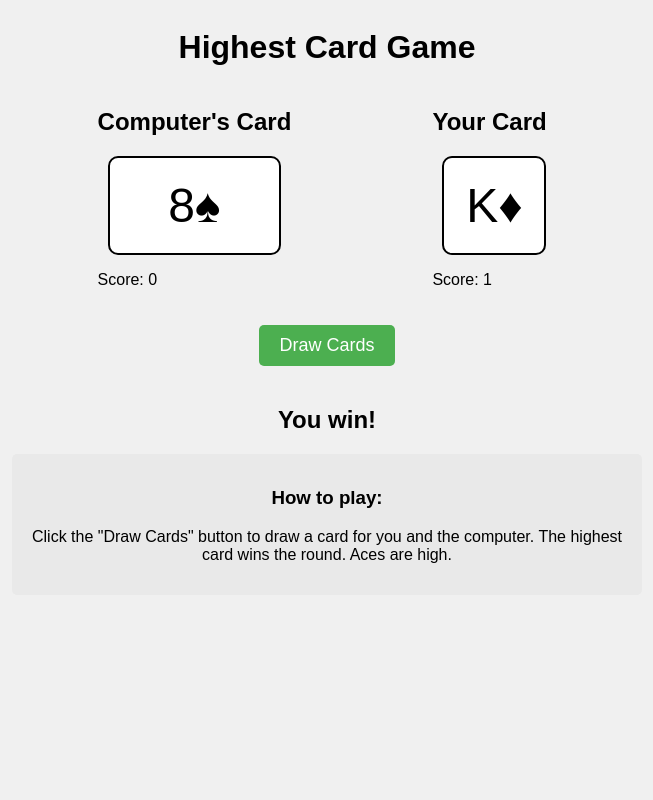
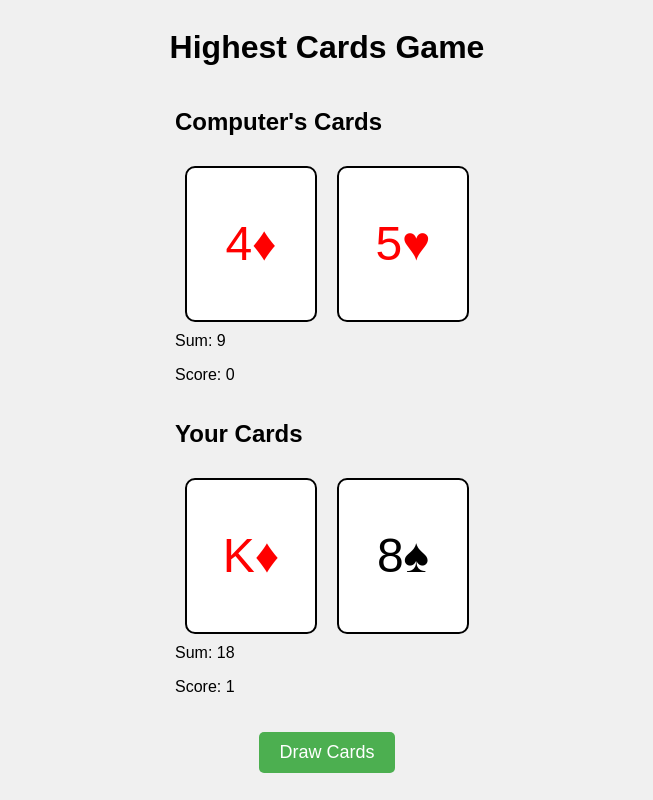
Before and after one commit to kathykam/QBlackjack, a plain HTML site: page index.html in a window 1280 px wide. Both pictures are taken after a click on the button "Draw Cards". Shown: the top 800 px of the page, without its empty margins (313-966 px from the left). Drawn offline with Linux system fonts and the light colour scheme.

Commit message:
Two card highest cards with Face card as 10s

```diff
--- a/index.html
+++ b/index.html
@@ -1,5 +1,5 @@
 
-<!-- highest card layout  -->
+<!-- highest cards layout  -->
 <!DOCTYPE html>
 <html lang="en">
 <head>
@@ -12,22 +12,24 @@
     <script src="script.js"></script>
 </head>
 <body>
-    <h1>Highest Card Game</h1>
+    <h1>Highest Cards Game</h1>
         <div class="container">
             <div class="computer">
-            <h2>Computer's Card</h2>
+                <h2>Computer's Cards</h2>
                 <div class="card-container">
-                <div id="computer-card" class="card">?</div>
-                <!--<div id="computer-card-2" class="card">?</div>-->
+                    <div id="computer-card-1" class="card"></div>
+                    <div id="computer-card-2" class="card"></div>
                 </div>
+                <div id="computer-sum"></div>
                 <p>Score: <span id="computer-score">0</p>
             </div>
             <div class="player">
-            <h2>Your Card</h2>
+                <h2>Your Cards</h2>
                 <div class="card-container">
-                <div id="player-card" class="card">?</div>
-                <!--<div id="player-card-2" class="card">?</div> -->
+                    <div id="player-card-1" class="card"></div>
+                    <div id="player-card-2" class="card"></div>
                 </div>
+                <div id="player-sum"></div>
                 <p>Score: <span id="player-score">0</p>
             </div>
         </div>
@@ -35,7 +37,7 @@
 <div id="result"></div>
 <div class="instructions">
     <h3>How to play:</h3>
-        <p>Click the "Draw Cards" button to draw a card for you and the computer. The highest card wins the round. Aces are high.</p>
+    <p>Click the "Draw Cards" button to draw two cards for you and the computer. The highest sum wins the round.</p>
 </div>
 </body>
 </html>
--- a/script.js
+++ b/script.js
@@ -2,7 +2,7 @@
 // Make sure this path is correct and the file exists
 let playerScore = 0;
 let computerScore = 0;
-let playDisplayScore = 0;
+let playerDisplayScore = 0;
 let computerDisplayScore = 0;
 
 const cardData = [
@@ -83,63 +83,68 @@ function drawCard() {
     return deck.pop();
 }
 
+function playRound() {
+    console.log("Start Play Round");
+    const playerCard1 = drawCard();
+    const playerCard2 = drawCard();
+    const computerCard1 = drawCard();
+    const computerCard2 = drawCard();
 
-function compareCards(playerCard, computerCard) {
-    const rankOrder = ['2', '3', '4', '5', '6', '7', '8', '9', '10', 'J', 'Q', 'K', 'A'];
-    const suitOrder = ['♣', '♦', '♥', '♠']; // Clubs, Diamonds, Hearts, Spades
+    const playerScore = calculateScore([playerCard1, playerCard2]);
+    const computerScore = calculateScore([computerCard1, computerCard2]);
 
-    const playerRankIndex = rankOrder.indexOf(playerCard.rank);
-    const computerRankIndex = rankOrder.indexOf(computerCard.rank);
+    let result;
+    if (playerScore > computerScore) {
+        result = 'player';
+        playerDisplayScore++;
+    } else if (computerScore > playerScore) {
+        result = 'computer';
+        computerDisplayScore++;
+    } else {
+        result = 'tie';
+    }
 
-    const playerSuitIndex = suitOrder.indexOf(playerCard.suit);
-    const computerSuitIndex = suitOrder.indexOf(computerCard.suit);
+    updateDisplay(playerCard1, playerCard2, computerCard1, computerCard2, playerScore, computerScore, result);
+    shuffleDeck();
 
-    if (playerRankIndex > computerRankIndex) {
-        return 'player';
-    } else if (playerRankIndex < computerRankIndex) {
-        return 'computer';
-    } else {
-        // If ranks are equal, compare suits
-        if (playerSuitIndex > computerSuitIndex) {
-            return 'player';
-        } else if (playerSuitIndex < computerSuitIndex) {
-            return 'computer';
-        } else {
-            return 'tie';
-        }
-    }
 }
 
+function calculateScore(cards) {
+    return cards.reduce((score, card) => {
+        if (card.rank === 'A') return score + 11;
+        if (['K', 'Q', 'J'].includes(card.rank)) return score + 10;
+        return score + parseInt(card.rank);
+    }, 0);
+}
 
-function updateDisplay(playerCard, computerCard, result) {
+function updateDisplay(playerCard1, playerCard2, computerCard1, computerCard2, playerScore, computerScore, result) {
+    updateCardDisplay('player-card-1', playerCard1);
+    updateCardDisplay('player-card-2', playerCard2);
+    updateCardDisplay('computer-card-1', computerCard1);
+    updateCardDisplay('computer-card-2', computerCard2);
 
-    document.getElementById('player-card').textContent = `${playerCard.rank}${playerCard.suit}`;
-    document.getElementById('computer-card').textContent = `${computerCard.rank}${computerCard.suit}`;
-    document.getElementById('player-score').textContent = playerScore;
-    document.getElementById('computer-score').textContent = computerScore;
+    document.getElementById('player-sum').textContent = `Sum: ${playerScore}`;
+    document.getElementById('computer-sum').textContent = `Sum: ${computerScore}`;
 
     let resultText = '';
     if (result === 'player') {
         resultText = 'You win!';
-        playerScore++;
     } else if (result === 'computer') {
         resultText = 'Computer wins!';
-        computerScore++;
     } else {
         resultText = "It's a tie!";
     }
     document.getElementById('result').textContent = resultText;
-    document.getElementById('player-score').textContent = playerScore;
-    document.getElementById('computer-score').textContent = computerScore;
+    document.getElementById('player-score').textContent = playerDisplayScore;
+    document.getElementById('computer-score').textContent = computerDisplayScore;
 }
 
-
-function playRound() {
-    console.log("Start Play Round")
-    const playerCard = drawCard();
-    const computerCard = drawCard();
-    const result = compareCards(playerCard, computerCard);
-    updateDisplay(playerCard, computerCard, result);
-
-    shuffleDeck();
+function updateCardDisplay(elementId, card) {
+    const cardElement = document.getElementById(elementId);
+    cardElement.textContent = `${card.rank}${card.suit}`;
+    if (card.suit === '♥' || card.suit === '♦') {
+        cardElement.style.color = 'red';
+    } else {
+        cardElement.style.color = 'black';
+    }
 }
--- a/style.css
+++ b/style.css
@@ -10,8 +10,17 @@ body {
 
 .container {
     display: flex;
-    /* flex-direction: column;
-    align-items: center;    */
+    flex-direction: column;
+    align-items: center;
+
+    justify-content: space-around;
+    width: 100%;
+    max-width: 600px;
+}
+
+.card-container {
+    display: flex;
+    align-items: center;
     justify-content: space-around;
     width: 100%;
     max-width: 600px;
@@ -23,9 +32,13 @@ body {
     border-radius: 10px;
     padding: 20px;
     margin: 10px;
-    min-width: 60px;
+    min-height: 112px;
+    min-width: 88px;
     text-align: center;
     background-color: white;
+    display: flex;
+    justify-content: center;
+    align-items: center;
 }
 
 button {
```
Also changed, not shown: 1 other file. Lines whose indentation alone changed are shown as unchanged.
